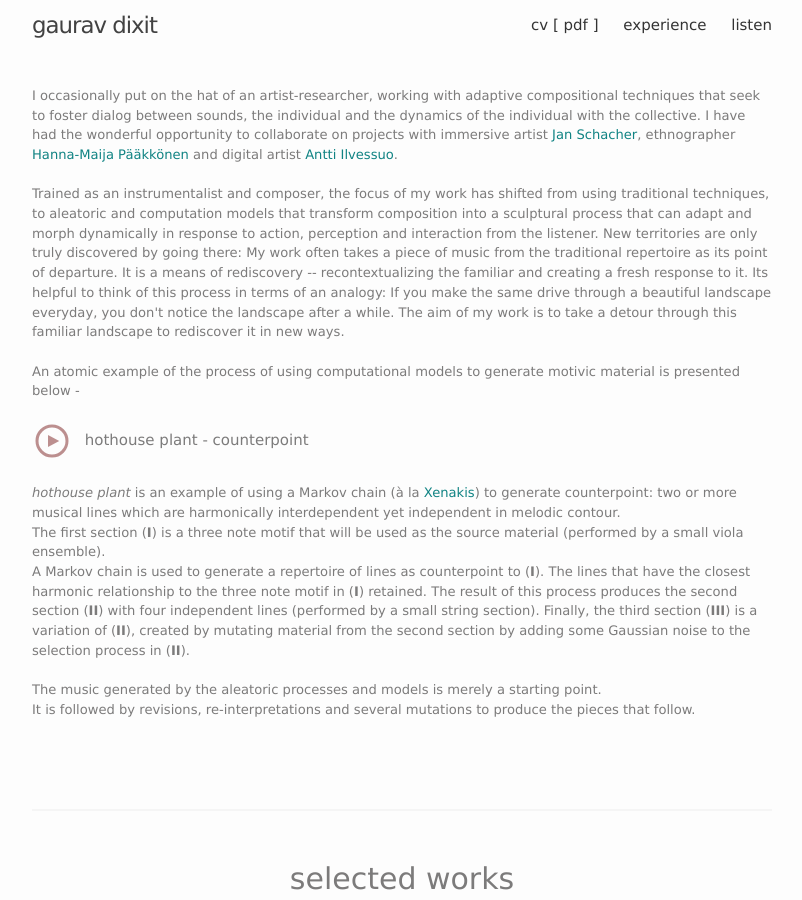
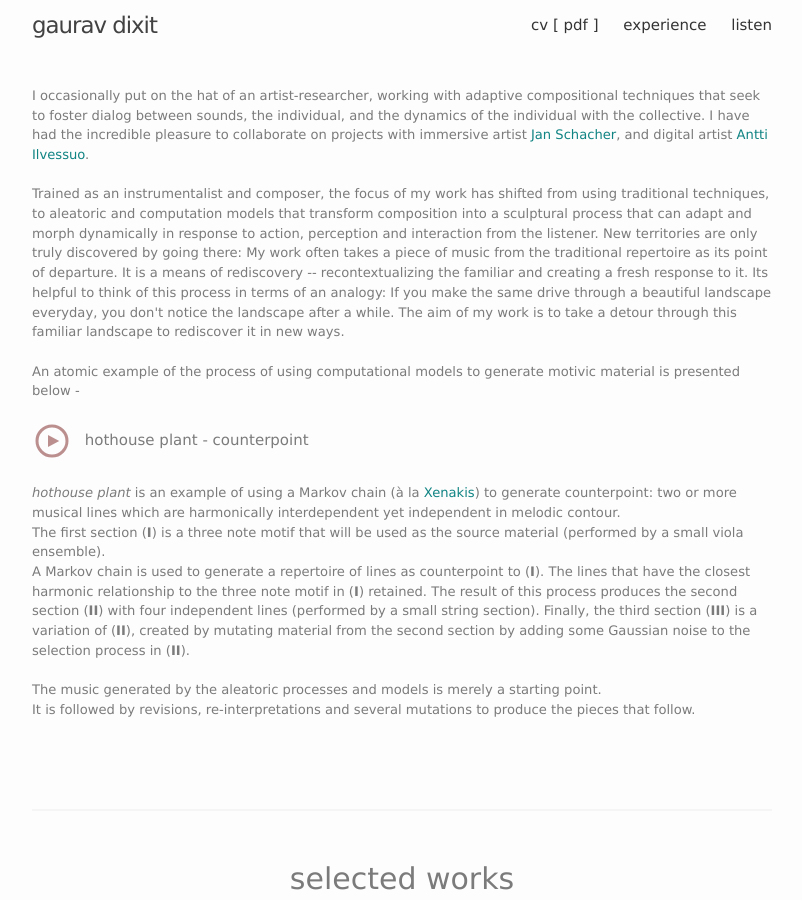
Before and after one commit to gaurav-dixitv/gaurav-dixitv.github.io, a Jekyll site: the page built from sounds.md, in a window 1280 px wide and 900 px high. Shown: the whole window, without its empty margins (238-1040 px from the left). Built offline with Jekyll 4.4.1, drawn with Linux system fonts in a browser that asks for light colours; comment, search, counter and statistics services are not loaded; some of the changed text lies outside the part shown.

Commit message:
updated listen

```diff
--- a/_layouts/sounds.html
+++ b/_layouts/sounds.html
@@ -15,12 +15,10 @@
   <div class="listen-desc">
     I occasionally put on the hat of an artist-researcher, working with adaptive compositional techniques that seek to
     foster
-    dialog between sounds, the individual and the dynamics of the individual with the collective.
-    I have had the wonderful opportunity to collaborate on projects with immersive
+    dialog between sounds, the individual, and the dynamics of the individual with the collective.
+    I have had the incredible pleasure to collaborate on projects with immersive
     artist
-    <a class="reference-url" href="https://vimeo.com/jasch">Jan Schacher</a>, ethnographer
-    <a class="reference-url" href="https://hannamaija.com/portfolio/">Hanna-Maija Pääkkönen</a>
-    and digital artist
+    <a class="reference-url" href="https://vimeo.com/jasch">Jan Schacher</a>, and digital artist
     <a class="reference-url" href="https://www.imdb.com/name/nm3756744/">Antti Ilvessuo</a>.
     <br /><br />
 
@@ -97,7 +95,7 @@
 
 
   <div>
-    <span class="listen-title">Pillars of Power</span> <span class="listen-date">2023</span>
+    <span class="listen-title">Contingencies of the Absurd</span> <span class="listen-date">2023</span>
     <p class="listen-desc">A study of the manifestations of hierarchies in a society with dwindling articulation and
       negotiation between the individual and the collective.
 
@@ -136,7 +134,7 @@
   {% include widgets/divider.html %}
 
   <div>
-    <span class="listen-title">On Escaping</span> <span class="listen-date">2021</span>
+    <span class="listen-title">On Escape</span> <span class="listen-date">2021</span>
     <p class="listen-desc">
       A profound sense of isolation, darkness, and sombre solitude. The work was a mixed medium installation with a
       variety of scenes projected on interactive screens that respond both visually and sonically. The viewers were
```
